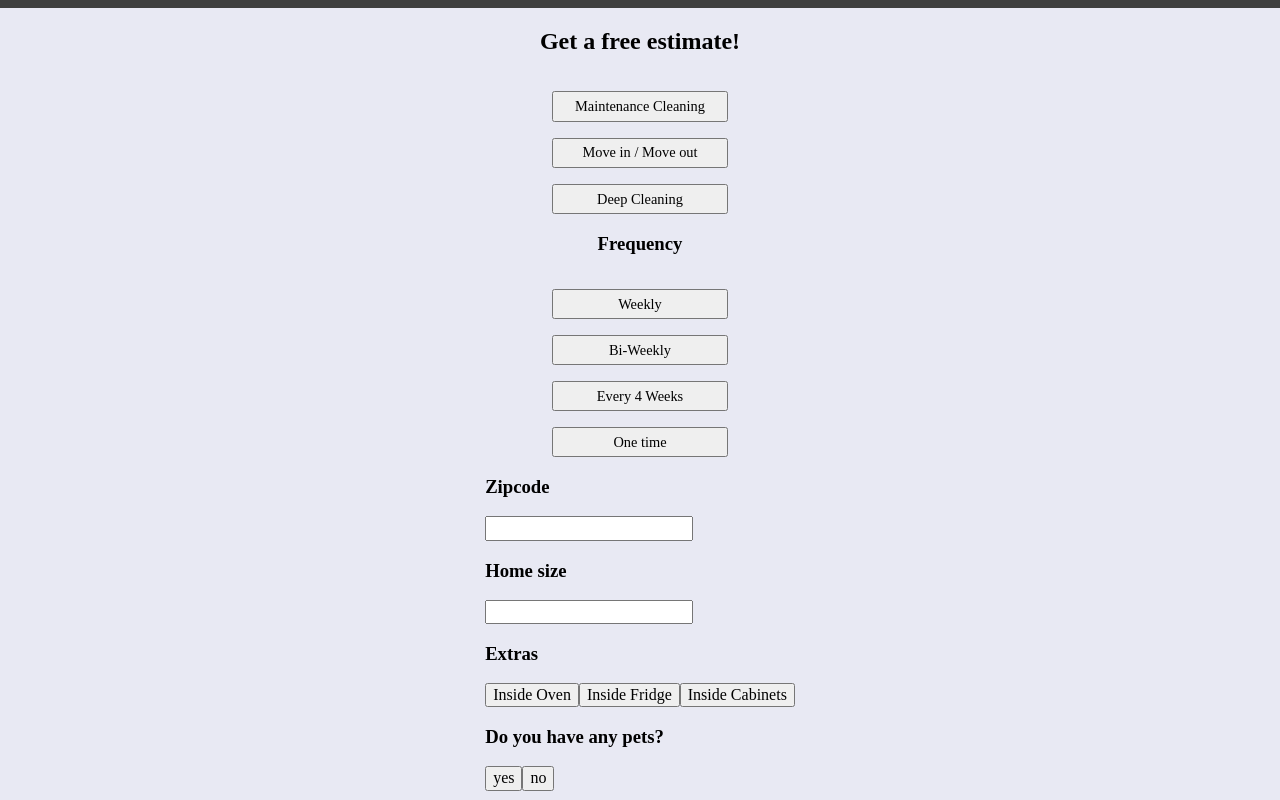
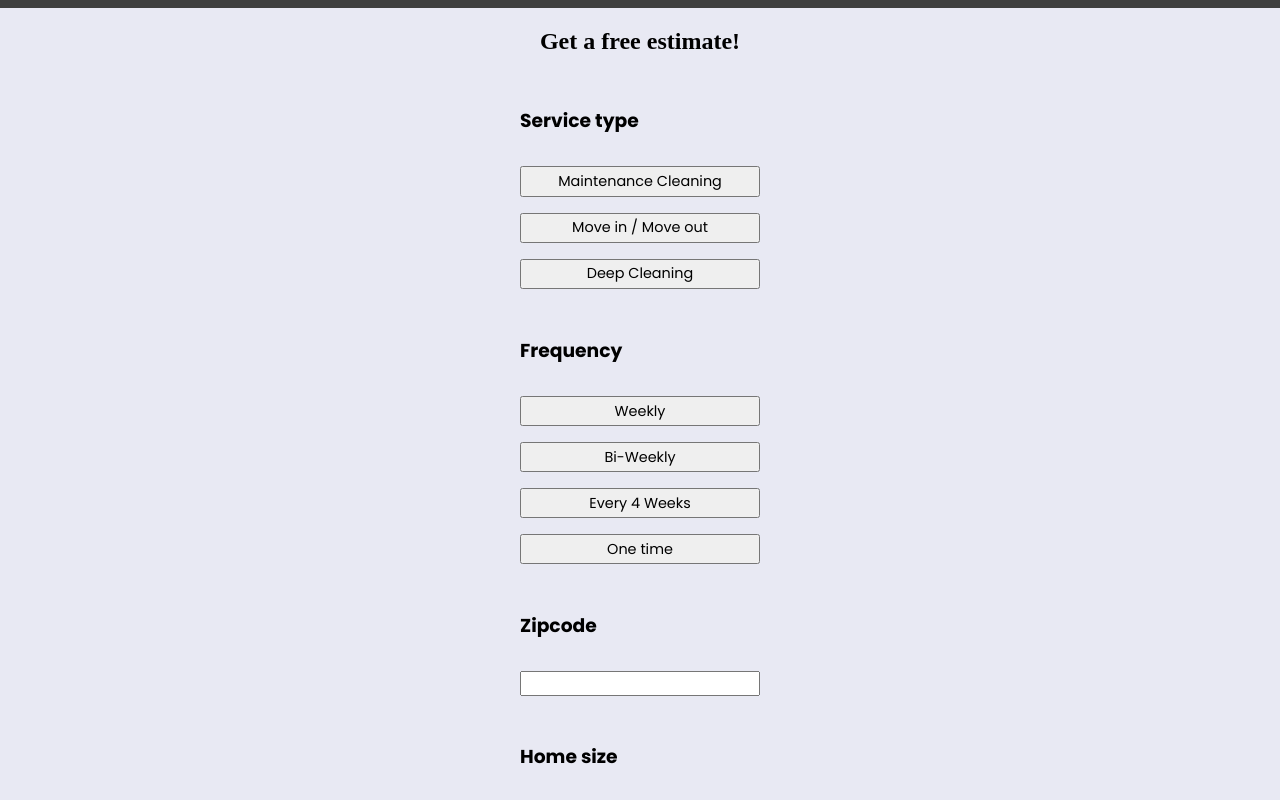
Before and after one commit to MMMMDEV/jcs-project, a React (Create React App) app: page /#/ in a window 1280 px wide. Shown: the part 280-1080 px from the top of the page. Built offline with nearby package versions, Linux system fonts and the light colour scheme; grey boxes are pictures that could not be loaded.

Commit message:
working new section

```diff
--- a/public/index.html
+++ b/public/index.html
@@ -8,7 +8,7 @@
     <link rel="preconnect" href="https://fonts.googleapis.com" />
     <link rel="preconnect" href="https://fonts.gstatic.com" crossorigin />
     <link
-      href="https://fonts.googleapis.com/css2?family=Lato:ital,wght@0,300;0,400;0,700;1,300;1,400&family=Nunito:ital,wght@0,400;0,500;0,600;0,700;1,400&display=swap"
+      href="https://fonts.googleapis.com/css2?family=Lato:ital,wght@0,100;0,300;0,400;0,700;0,900;1,100;1,300;1,400;1,700;1,900&family=Nunito:ital,wght@0,200..1000;1,200..1000&family=Poppins:ital,wght@0,100;0,200;0,300;0,400;0,500;0,600;0,700;0,800;0,900;1,100;1,200;1,300;1,400;1,500;1,600;1,700;1,800;1,900&display=swap"
       rel="stylesheet"
     />
     <link rel="apple-touch-icon" sizes="180x180" href="/apple-touch-icon.png" />
--- a/src/App.css
+++ b/src/App.css
@@ -137,28 +137,60 @@ body,
   padding-bottom: 5rem;
 }
 
-.services-section {
+.estimate-form {
   width: 100%;
   display: flex;
   justify-content: center;
   align-items: center;
   flex-direction: column;
+  font-family: "Poppins";
+  gap: 2rem;
+}
+
+.services-section,
+.frequency-section,
+.zipcode-section,
+.home-section,
+.extras-section,
+.pets-section {
+  width: 15rem;
+  display: flex;
+  justify-content: center;
+  align-items: flex-start;
+  flex-direction: column;
   gap: 1rem;
 }
 
 .service-btn {
-  width: 11rem;
+  width: 100%;
   padding: 0.3rem 0rem;
   font-size: 0.9rem;
 }
 
-.frequency-section {
+.zipcode-input {
   width: 100%;
   display: flex;
   justify-content: center;
   align-items: center;
-  flex-direction: column;
-  gap: 1rem;
+  text-align: center;
+}
+
+.home-size-input {
+  width: 100%;
+  display: flex;
+  justify-content: center;
+  align-items: center;
+  text-align: center;
+}
+
+.extra-item-btn {
+  width: 50%;
+  font-size: 0.9rem;
+}
+
+.pet-btn {
+  width: 50%;
+  font-size: 0.9rem;
 }
 
 /* Footer */
--- a/src/components/GetStimate.js
+++ b/src/components/GetStimate.js
@@ -4,8 +4,9 @@ export default function GetStimate() {
   return (
     <div className="GetStimate">
       <h2>Get a free estimate!</h2>
-      <form>
+      <form className="estimate-form">
         <div className="services-section">
+          <h3>Service type</h3>
           <button className="service-btn">Maintenance Cleaning</button>
           <button className="service-btn">Move in / Move out</button>
           <button className="service-btn">Deep Cleaning</button>
@@ -19,24 +20,22 @@ export default function GetStimate() {
         </div>
         <div className="zipcode-section">
           <h3>Zipcode</h3>
-          <input type="number"></input>
+          <input className="zipcode-input"></input>
         </div>
         <div className="home-section">
           <h3>Home size</h3>
-          <input type="number"></input>
+          <input type="number" className="home-size-input"></input>
         </div>
         <div className="extras-section">
           <h3>Extras</h3>
-          <span>
-            <button className="extra-item">Inside Oven</button>
-            <button className="extra-item">Inside Fridge</button>
-            <button className="extra-item">Inside Cabinets</button>
-          </span>
+          <button className="extra-item-btn">Inside Oven</button>
+          <button className="extra-item-btn">Inside Fridge</button>
+          <button className="extra-item-btn">Inside Cabinets</button>
         </div>
-        <div className="pets">
+        <div className="pets-section">
           <h3>Do you have any pets?</h3>
-          <button>yes</button>
-          <button>no</button>
+          <button className="pet-btn">yes</button>
+          <button className="pet-btn">no</button>
         </div>
       </form>
     </div>
```
